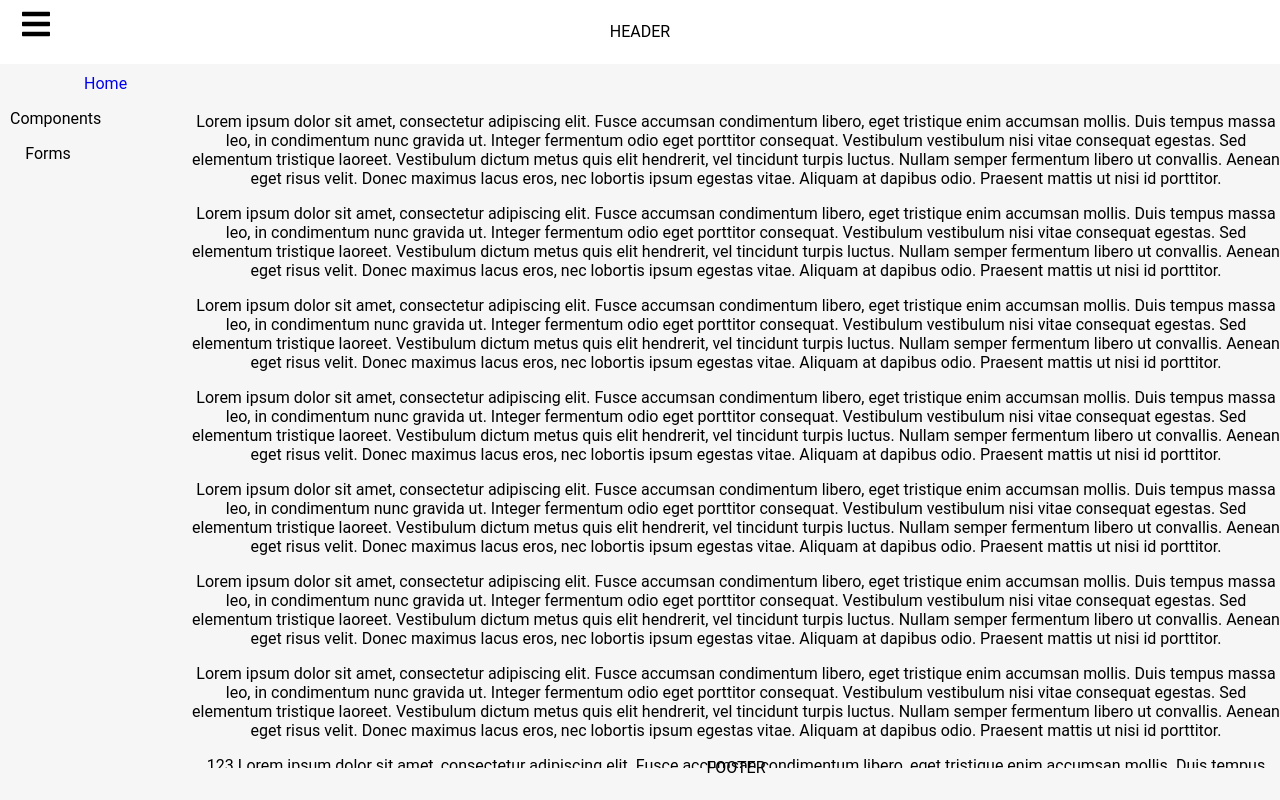
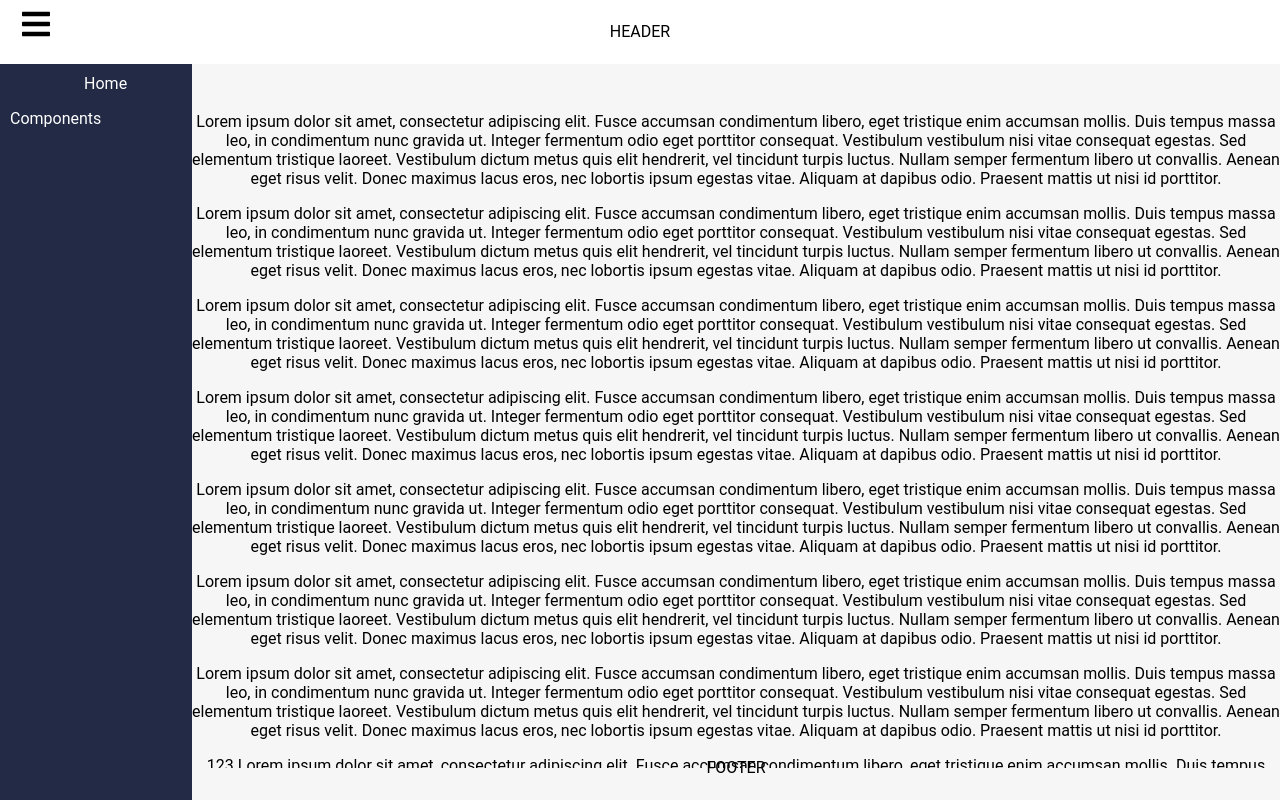
Before and after one commit to rayxsan/portfolio, a React (Create React App) app: page / in a window 1280 px wide. Built offline with nearby package versions, Linux system fonts and the light colour scheme.

Commit message:
sidebar adjust

```diff
--- a/src/hoc/Layout/Sidebar/Sidebar.styled.ts
+++ b/src/hoc/Layout/Sidebar/Sidebar.styled.ts
@@ -8,18 +8,18 @@ export const StyledSidebar = styled.div`
   position: fixed;
   width: ${({ theme }) => theme.sidebarWidth};
   height: 100%;
-  background-color: ${({ theme }) => theme.backgroundColor};
-  color: ${({ theme }) => theme.fontColor};
+  background-color: ${({ theme }) => theme.sidebarBGColor};
+  color: ${({ theme }) => theme.sidebarFontColor};
   padding: 10px;
   box-sizing: border-box;
   z-index: 5;
   transition: transform 0.3s ease-in-out;
-  transform: ${(props: StyledProps) =>
-    props.show ? "translateX(0)" : "translateX(-100%)"};
+  transform: ${(props: StyledProps) => (props.show ? "translateX(0)" : "translateX(-100%)")};
 
   ul {
     display: flex;
     flex-direction: column;
+    font-color: ${({ theme }) => theme.sidebarFontColor};
   }
 
   div {
@@ -31,20 +31,13 @@ export const StyledSidebar = styled.div`
     margin-top: 1em;
     width: auto;
   }
-  /* .NavSection::after {
-    content: ">";
-    display: flex;
-    float: right;
-    position: absolute;
-    transform: rotate(90deg);
-  } */
 
   .NavSection:hover {
     color: ${({ theme }) => theme.primaryColor};
   }
   a {
     text-decoration: none;
-    color: ${({ theme }) => theme.fontColor};
+    color: ${({ theme }) => theme.sidebarFontColor};
     text-align: left;
     padding: 0.2em 0 0.2em 1.2em;
   }
--- a/src/hoc/Layout/Sidebar/Sidebar.tsx
+++ b/src/hoc/Layout/Sidebar/Sidebar.tsx
@@ -7,7 +7,7 @@ interface Props {
   style?: React.CSSProperties;
 }
 
-const Sidebar: FunctionComponent<Props> = (props) => {
+const Sidebar: FunctionComponent<Props> = props => {
   const [open, setOpen] = useState(false);
 
   return (
@@ -28,7 +28,7 @@ const Sidebar: FunctionComponent<Props> = (props) => {
             <NavLink to={"/components/card"}>Cards</NavLink>
           </ul>
         ) : null}
-        <div className="NavSection" onClick={() => setOpen(!open)}>
+        {/* <div className="NavSection" onClick={() => setOpen(!open)}>
           Forms
         </div>
         {open ? (
@@ -38,7 +38,7 @@ const Sidebar: FunctionComponent<Props> = (props) => {
             <NavLink to={""}>Form3</NavLink>
             <NavLink to={""}>Form4</NavLink>
           </ul>
-        ) : null}
+        ) : null} */}
       </nav>
     </StyledSidebar>
   );
```
